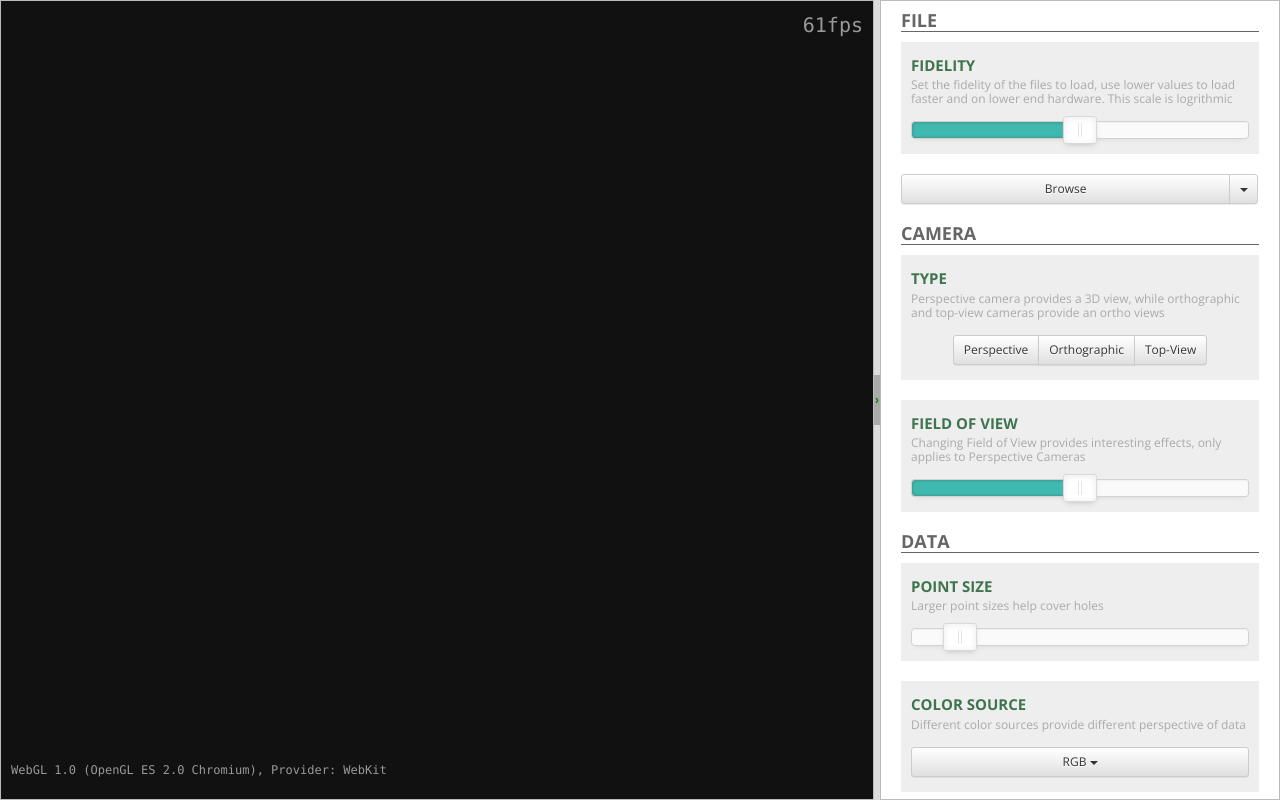
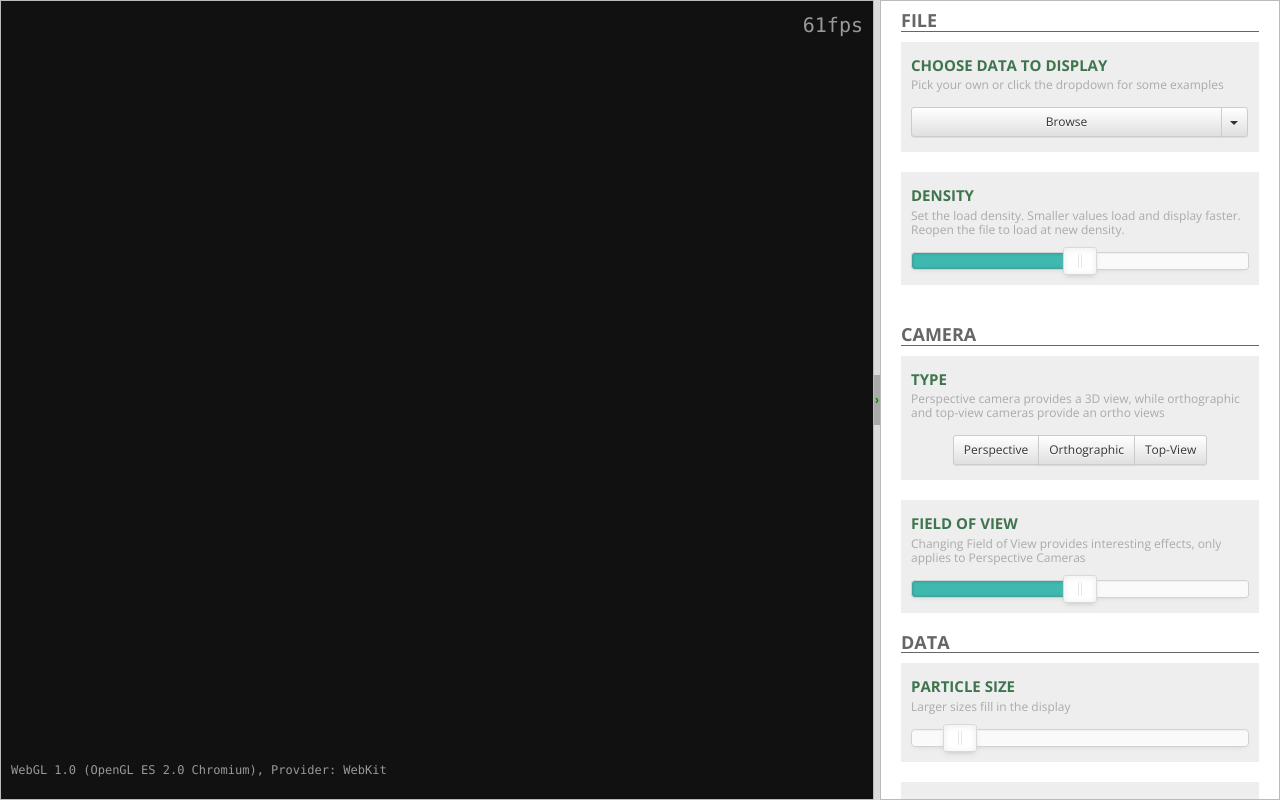
Before and after one commit to verma/plasio, a plain HTML site: page index.html in a window 1280 px wide. Drawn offline with nearby package versions, Linux system fonts and the light colour scheme.

Commit message:
tweak UI ordering and language a little bit

```diff
--- a/index.html
+++ b/index.html
@@ -201,11 +201,8 @@
 				<div class="section">
 					<h3>File</h3>
 					<div class="labeled-controls">
-						<h4>Fidelity</h4>
-						<h5>Set the fidelity of the files to load, use lower values to load faster and on lower end hardware. This scale is logrithmic</h5>
-						<div id="loadFidelity"></div>
-					</div>
-
+    					<h4>Choose data to display</h4>
+    					<h5>Pick your own or click the dropdown for some examples</h5>
     					<div class="btn-group btn-block" id="browse">
     						<button type="button" class="btn btn-default btn-sm btn-file dropdown-lead">
     							Browse <input type="file">
@@ -217,9 +214,18 @@
     						<ul class="dropdown-menu btn-block" role="menu">
     							<li><a href="/data/st-helens.laz">St. Helens</a></li>
     							<li><a href="/data/half-dome.laz">Half Dome</a></li>
-							<li><a href="/data/autzen.laz">Autzen</a></li>
+    							<li><a href="/data/autzen.laz">Autzen Stadium</a></li>
     						</ul>
     					</div>
+
+                    </div>
+					<div class="labeled-controls">
+						<h4>Density</h4>
+						<h5>Set the load density. Smaller values load and display faster.
+                         Reopen the file to load at new density.</h5>
+						<div id="loadFidelity"></div>
+					</div>
+
 					<div id="loaderProgress">
 						<div class="progress">
 							<div class="progress-bar progress-bar-success" role="progressbar" aria-valuenow="20"
@@ -255,13 +261,13 @@
 				<div class="section">
 					<h3>Data</h3>
 					<div class="labeled-controls">
-						<h4>Point Size</h4>
-						<h5>Larger point sizes help cover holes</h5>
+						<h4>Particle Size</h4>
+						<h5>Larger sizes fill in the display</h5>
 						<div id="pointsize"></div>
 					</div>
 					<div class="labeled-controls">
-						<h4>Color Source</h4>
-						<h5>Different color sources provide different perspective of data</h5>
+						<h4>Colorization</h4>
+						<h5>Choose an attribute to colorize</h5>
 						<div class="btn-group btn-block" id="colorsource">
 							<button type="button" class="btn btn-sm btn-default btn-block dropdown-toggle" data-toggle="dropdown" target="rgb">
 								RGB <span class="caret"></span>
```
Lines whose indentation alone changed are shown as unchanged.
